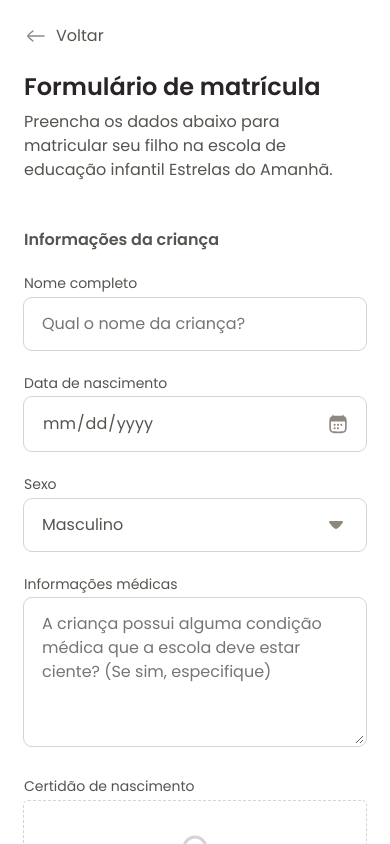
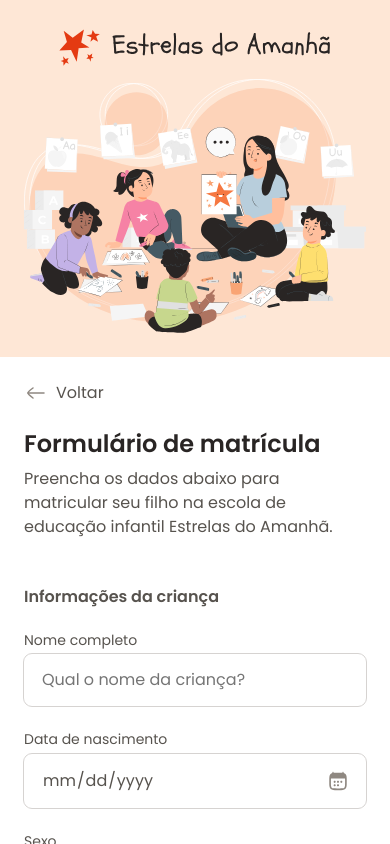
Before and after one commit to Famoliveira/projeto-formulario-de-matricula, a plain HTML site: page index.html in a window 390 px wide. Drawn offline with Linux system fonts and the light colour scheme.

Commit message:
adiciona o header pro mobile

```diff
--- a/index.html
+++ b/index.html
@@ -18,6 +18,10 @@
   <div id="app">
     <main>
       <div class="main-container">
+        <div class="header-mobile-only">
+          <img src="assets/logo.svg" alt="">
+          <img src="assets/ilustration.svg" alt="">
+        </div>
         <div class="back">
           <img src="assets/icons/arrow-left-02.svg" alt="seta para voltar">
           <span>Voltar</span>
--- a/styles/global.css
+++ b/styles/global.css
@@ -23,6 +23,10 @@
   --stroke-highlight: #F3541C;
   --semantic-error: #DC2626;
 
+}
+
+.header-mobile-only {
+  display: none;
 }
 
 body {
--- a/styles/mobile.css
+++ b/styles/mobile.css
@@ -1,6 +1,29 @@
 @media (max-width: 26.5625em) {
   aside {
     display: none;
+  }
+
+  .header-mobile-only {
+    display: flex;
+    background-color: var(--surface-secondary);
+    flex-direction: column;
+    align-items: center;
+    justify-content: center;
+    margin-bottom: 1.5rem;
+
+    margin-inline: -1.5rem;
+    margin-top: -1.5rem;
+    padding: 1.5rem;
+
+    & img:nth-child(1) {
+      width: 80%;
+      height: auto;
+      margin-bottom: 0.75rem;
+    }
+    & img:nth-child(2) {
+      width: 100%;
+      height: auto;
+    }
   }
 
   main {
```
